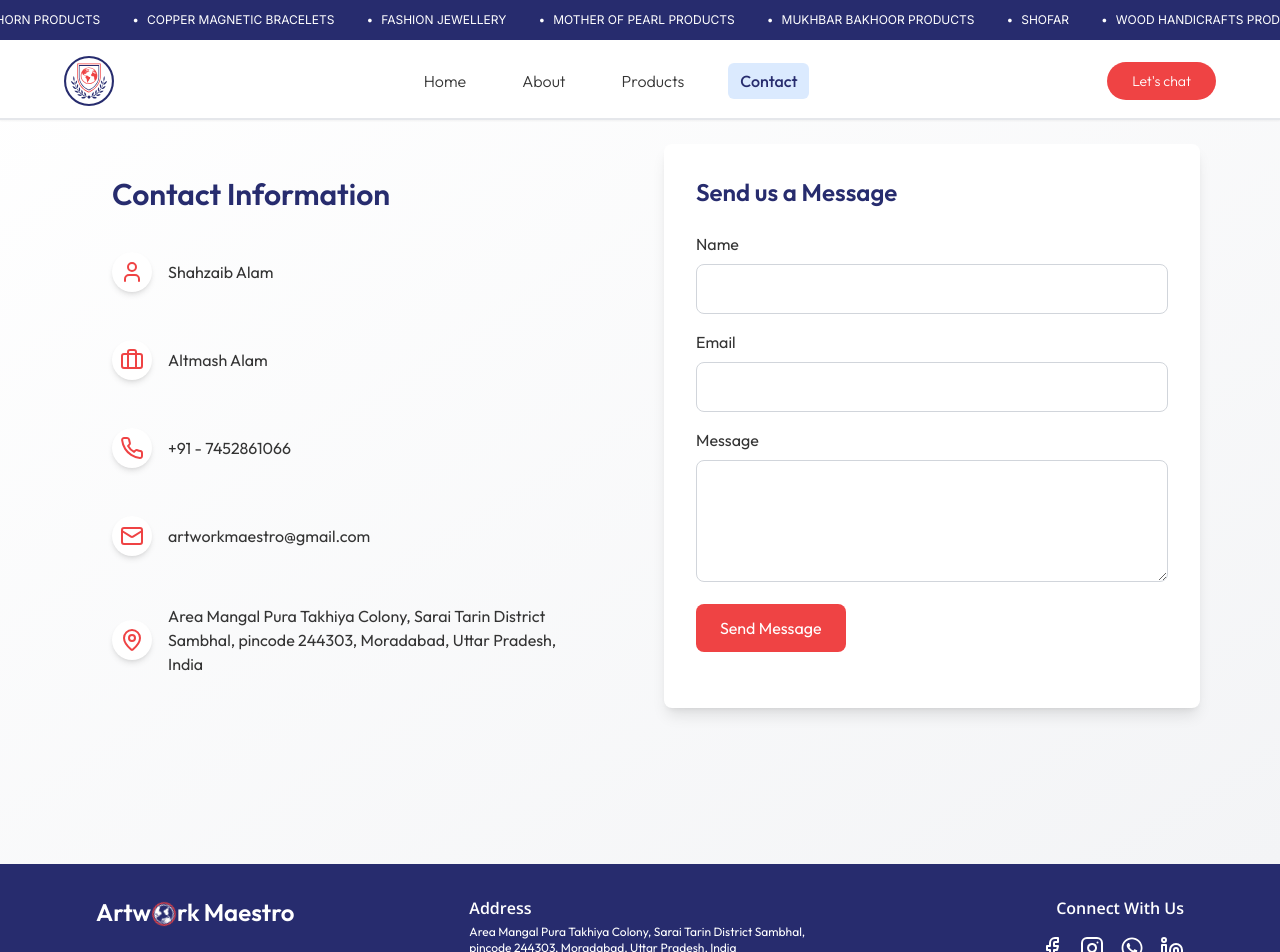
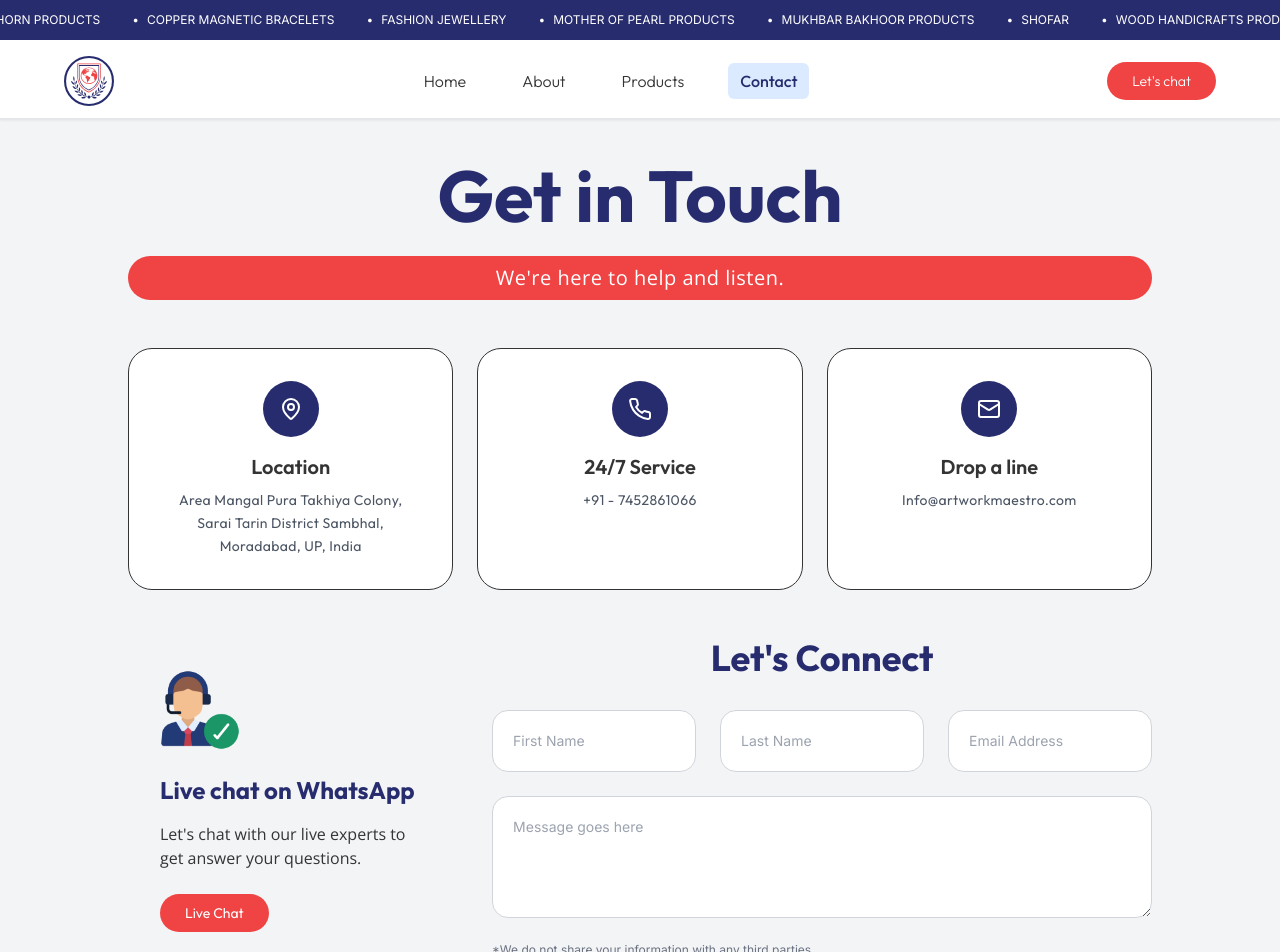
Before and after one commit to saadsalmany/Artwork-Maestro, a Next.js app: page /contact in a window 1280 px wide. Shown: the top 952 px of the page. Built offline with nearby package versions, Linux system fonts and the light colour scheme.

Commit message:
created new contact page

```diff
--- a/app/Components/ClientComponent.js
+++ b/app/Components/ClientComponent.js
@@ -139,7 +139,7 @@ function ClientComponent({ params, products }) {
 
             <div className="mt-10 grid grid-cols-1 gap-x-6 gap-y-4 sm:grid-cols-2">
               <PrimaryBtn href={"/contact"} className="w-full">
-                Send Enquiry
+                Request Order
               </PrimaryBtn>
             </div>
 
--- a/app/Components/Contact.js
+++ b/app/Components/Contact.js
@@ -1,167 +1,191 @@
 "use client";
+import React, { useState } from "react";
+import { MapPin, Phone, Mail, Clock, Send } from "lucide-react";
+import PrimaryBtn from "./PrimaryBtn";
+import Link from "next/link";
+import SecondaryBtn from "./SecondaryBtn";
+const ContactPage = () => {
+  const [formData, setFormData] = useState({
+    firstName: "",
+    lastName: "",
+    email: "",
+    message: "",
+  });
 
-import React, { useState, useRef, useEffect } from "react";
-import {
-  User,
-  Briefcase,
-  Phone,
-  Mail,
-  MapPin,
-} from "lucide-react";
-const ContactForm = () => {
   const [status, setStatus] = useState("");
+  const [isSubmitting, setIsSubmitting] = useState(false); // Add this line
 
-  const handleSubmit = async (e) => {
-    e.preventDefault();
-    const form = e.target;
-    const formData = new FormData(form);
-
-    try {
-      console.log("Sending request to Formspree...");
-      const response = await fetch("https://formspree.io/f/xldrnvbp", {
-        method: "POST",
-        body: formData,
-        headers: {
-          'Accept': 'application/json'
-        },
-      });
-      console.log("Response received:", response);
-      console.log("Response status:", response.status);
-      console.log("Response OK:", response.ok);
-
-      if (response.ok) {
-        const responseData = await response.json();
-        console.log("Response data:", responseData);
-        setStatus("success");
-        form.reset();
-      } else {
-        const errorText = await response.text();
-        console.error("Formspree error:", errorText);
-        setStatus("error");
-      }
-    } catch (error) {
-      console.error("Fetch error:", error);
-      setStatus("error");
-    }
+  const handleChange = (e) => {
+    setFormData({ ...formData, [e.target.name]: e.target.value });
   };
 
+  const handleSubmit = (e) => {
+    e.preventDefault();
+    setIsSubmitting(true); // Set isSubmitting to true when submitting
+    fetch("https://formspree.io/f/xldrnvbp", {
+      method: "POST",
+      headers: {
+        "Content-Type": "application/json",
+      },
+      body: JSON.stringify(formData),
+    })
+      .then((response) => response.json())
+      .then((data) => {
+        console.log(data);
+        setStatus("success");
+        setIsSubmitting(false); // Set isSubmitting to false when submitted
+      })
+      .catch((error) => {
+        console.error(error);
+        setStatus("error");
+        setIsSubmitting(false); // Set isSubmitting to false when error occurs
+      });
+  };
+
+
   return (
-    <div className="bg-gradient-to-br from-white to-gray-100 min-h-screen font-outfit">
-      <div className="max-w-6xl mx-auto px-4 py-20">
-        <div className="grid grid-cols-1 lg:grid-cols-2 gap-12">
-          <div className="bg rounded-lg p-8">
-            <h2 className="text-3xl section font-semibold text-secondary-blue mb-10">
-              Contact Information
+    <div className="bg-gray-100 w-full">
+      <div className="max-w-6xl mx-auto py-8 mt-8 md:py-16 px-6 tablet:px-16 desktop:px-26">
+        {/* Main Content */}
+        <h2 className="text-4xl font-outfit text-secondary-blue font-bold text-center mb-6 md:text-3xl lg:text-7xl">
+          Get in Touch
         </h2>
-            <div className="space-y-6 section lg:space-y-12">
+        <p className="text-center font-openSans tracking-wide lg:text-xl bg-primary-red px-4 py-2 text-white rounded-3xl mb-8 md:mb-12">
+          We're here to help and listen.
+        </p>
+
+        {/* Contact Info Cards */}
+        <div className="grid grid-cols-1 gap-4 mb-8 sm:grid-cols-2 md:gap-6 lg:grid-cols-3 md:mb-12">
           {[
             {
-                  icon: <User className="text-primary-red" />,
-                  text: "Shahzaib Alam",
+              icon: MapPin,
+              title: "Location",
+              content:
+                "Area Mangal Pura Takhiya Colony, Sarai Tarin District Sambhal, Moradabad, UP, India",
             },
+            { icon: Phone, title: "24/7 Service", content: "+91 - 7452861066" },
             {
-                  icon: <Briefcase className="text-primary-red" />,
-                  text: "Altmash Alam",
-                },
-                {
-                  icon: <Phone className="text-primary-red" />,
-                  text: "+91 - 7452861066",
-                },
-                {
-                  icon: <Mail className="text-primary-red" />,
-                  text: "artworkmaestro@gmail.com",
-                },
-                {
-                  icon: <MapPin className="text-primary-red" />,
-                  text: "Area Mangal Pura Takhiya Colony, Sarai Tarin District Sambhal, pincode 244303, Moradabad, Uttar Pradesh, India",
+              icon: Mail,
+              title: "Drop a line",
+              content: "Info@artworkmaestro.com",
             },
           ].map((item, index) => (
-                <div key={index} className="flex items-center">
-                  <div className="bg-white shadow-md p-2 rounded-full mr-4">
-                    {item.icon}
+            <div
+              key={index}
+              className="bg-white rounded-3xl border-[1px] border-charcoal  p-6 text-center md:p-8"
+            >
+              <div className="flex justify-center mb-4">
+                <div className="p-4 bg-secondary-blue rounded-full text-white">
+                  <item.icon size={24} />
                 </div>
-                  <span className="text-charcoal section">{item.text}</span>
+              </div>
+              <h3 className="font-semibold font-outfit text-xl text-charcoal mb-2">
+                {item.title}
+              </h3>
+              <p className="text-sm font-outfit leading-relaxed tracking-wide text-gray-600">
+                {item.content}
+              </p>
             </div>
           ))}
         </div>
+
+        {/* Contact Form Section */}
+        <div className="flex flex-col gap-6 md:flex-row md:gap-8">
+          <div className="bg-navy-blue text-white rounded-lg p-6 md:w-1/3 md:p-8">
+            <img
+              src="/customer-service.png"
+              alt="Customer Support"
+              className="w-20 rounded-lg mb-4 md:mb-6"
+            />
+            <h3 className="text-xl font-outfit text-secondary-blue font-bold mb-2 md:text-2xl md:mb-4">
+              Live chat on WhatsApp
+            </h3>
+            <p className="mb-4 font-openSans text-charcoal text-sm md:mb-6 md:text-base">
+              Let's chat with our live experts to get answer your questions.
+            </p>
+            <Link
+              linkProps={{
+                target: "_blank",
+                rel: "noopener noreferrer",
+              }}
+              href="https://wa.me/9045067866"
+            >
+              <PrimaryBtn>Live Chat</PrimaryBtn>
+            </Link>
           </div>
-
-          <div
-            className="bg-white rounded-lg section shadow-lg p-8"
-            style={{ animationDelay: "0.2s" }}
+          <div className="md:w-2/3 mx-auto">
+            <h3 className="text-4xl text-center font-outfit text-secondary-blue font-bold mb-8 md:text-3xl lg:text-4xl">
+              Let's Connect
+            </h3>
+            <form
+              onSubmit={handleSubmit}
+              className="grid grid-cols-1 gap-6 md:grid-cols-2 lg:grid-cols-3"
             >
-            <h2 className="text-2xl font-semibold section text-secondary-blue mb-6">
-              Send us a Message
-            </h2>
-            <form onSubmit={handleSubmit} className="space-y-4 section">
-              <div>
-                <label
-                  htmlFor="name"
-                  className="block section text-charcoal mb-2"
-                >
-                  Name
-                </label>
               <input
                 type="text"
-                  id="name"
-                  name="name"
+                name="firstName"
+                placeholder="First Name"
+                className="p-4 rounded-2xl border border-gray-300 text-sm md:p-5"
+                onChange={handleChange}
                 required
-                  className="w-full p-3 border section border-gray-300 rounded-lg focus:ring-2 focus:ring-primary-red focus:border-transparent"
               />
-              </div>
-              <div>
-                <label
-                  htmlFor="email"
-                  className="block section text-charcoal mb-2"
-                >
-                  Email
-                </label>
+              <input
+                type="text"
+                name="lastName"
+                placeholder="Last Name"
+                className="p-4 rounded-2xl border border-gray-300 text-sm md:p-5"
+                onChange={handleChange}
+                required
+              />
               <input
                 type="email"
-                  id="email"
                 name="email"
+                placeholder="Email Address"
+                className="p-4 rounded-2xl border w-full border-gray-300 text-sm md:p-5"
+                onChange={handleChange}
                 required
-                  className="w-full p-3 border section border-gray-300 rounded-lg focus:ring-2 focus:ring-primary-red focus:border-transparent"
               />
+              <textarea
+                name="message"
+                placeholder="Message goes here"
+                className="p-4 rounded-2xl border border-gray-300 col-span-full text-sm md:p-5"
+                rows="4"
+                onChange={handleChange}
+                required
+              ></textarea>
+              <div className="col-span-full">
+                <p className="text-xs  text-gray-500 mb-4 md:text-xs">
+                  *We do not share your information with any third parties.
+                </p>
+                <div className="flex gap-4">
+                  <PrimaryBtn type="submit" disabled={isSubmitting}>
+                    {isSubmitting ? "Submitting..." : "Submit Review"}
+                  </PrimaryBtn>
+                  <SecondaryBtn
+                    type="reset"
+                  >
+                    Reset
+                  </SecondaryBtn>
                 </div>
-              <div>
-                <label
-                  htmlFor="message"
-                  className="block section text-charcoal mb-2"
-                >
-                  Message
-                </label>
-                <textarea
-                  id="message"
-                  name="message"
-                  rows="4"
-                  required
-                  className="w-full p-3 border section border-gray-300 rounded-lg focus:ring-2 focus:ring-primary-red focus:border-transparent"
-                ></textarea>
               </div>
-              <button
-                type="submit"
-                className="bg-primary-red section text-white px-6 py-3 rounded-lg hover:bg-red-600 transition duration-300"
-              >
-                Send Message
-              </button>
             </form>
             {status === "success" && (
-              <p className="mt-4  text-green-600">
+              <p className="mt-6 text-green-600 text-sm md:text-base">
                 Thank you for your message. We'll get back to you soon!
               </p>
             )}
             {status === "error" && (
-              <p className="mt-4 text-red-600">
+              <p className="mt-6 text-red-600 text-sm md:text-base">
                 Oops! There was a problem sending your message. Please try
                 again.
               </p>
             )}
           </div>
         </div>
+
       </div>
     </div>
   );
 };
 
-export default ContactForm;
+export default ContactPage;
```
Also changed, not shown: public/customer-service.png (added). Lines whose indentation alone changed are shown as unchanged.
